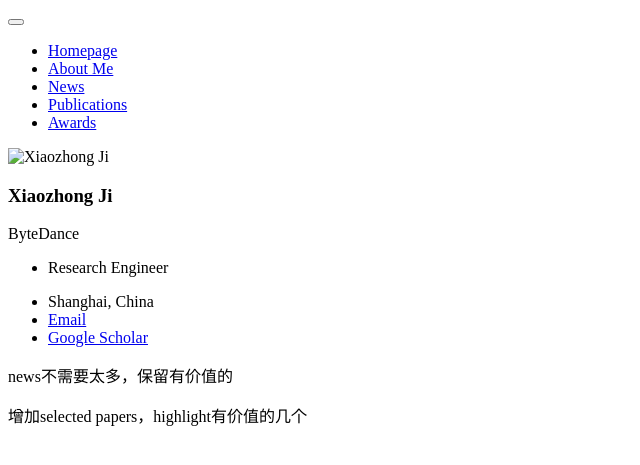
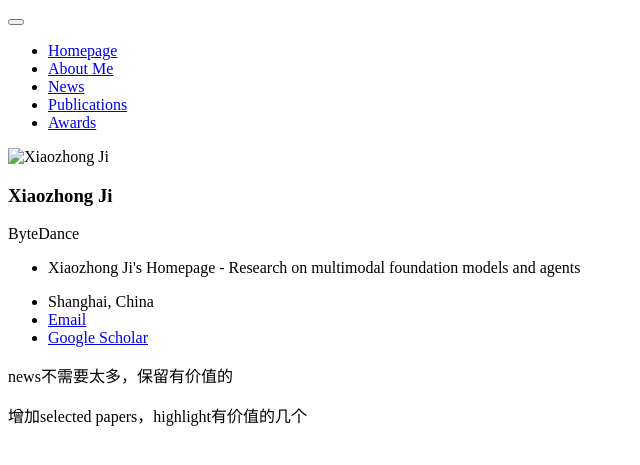
Before and after one commit to jixiaozhong/jixiaozhong.github.io, a Jekyll site: the page built from 修改意见.md, in a window 1280 px wide. Shown: the top 465 px of the page, without its empty margins (0-640 px from the left). Built offline with Jekyll 4.4.1, drawn with Linux system fonts in a browser that asks for light colours; our own code applies the rules of GitHub Pages for plain Markdown files.

Commit message:
add Google Search Console verification and improve SEO description
Co-Authored-By: Claude Opus 4.6 <noreply@anthropic.com>

```diff
--- a/_config.yml
+++ b/_config.yml
@@ -7,7 +7,7 @@
 
 # Site Settings
 title                    : "Xiaozhong Ji"
-description              : "Research Engineer"
+description              : "Xiaozhong Ji's Homepage - Research on multimodal foundation models and agents"
 repository               : "jixiaozhong.github.io"
 google_scholar_stats_use_cdn : true
 
@@ -15,7 +15,7 @@ google_scholar_stats_use_cdn : true
 google_analytics_id      :  # get google_analytics_id from https://analytics.google.com/analytics/
 
 # SEO Related
-google_site_verification :  # get google_site_verification from https://search.google.com/search-console/about
+google_site_verification : "ket7z5yjHxRGvV6GE0HBBIiPwnb_MKGG-WmM4D8gaGw"
 bing_site_verification   :  # get bing_site_verification from https://www.bing.com/webmasters/about
 baidu_site_verification  :  # get baidu_site_verification from https://ziyuan.baidu.com/login/index?u=/site/index
 
```
